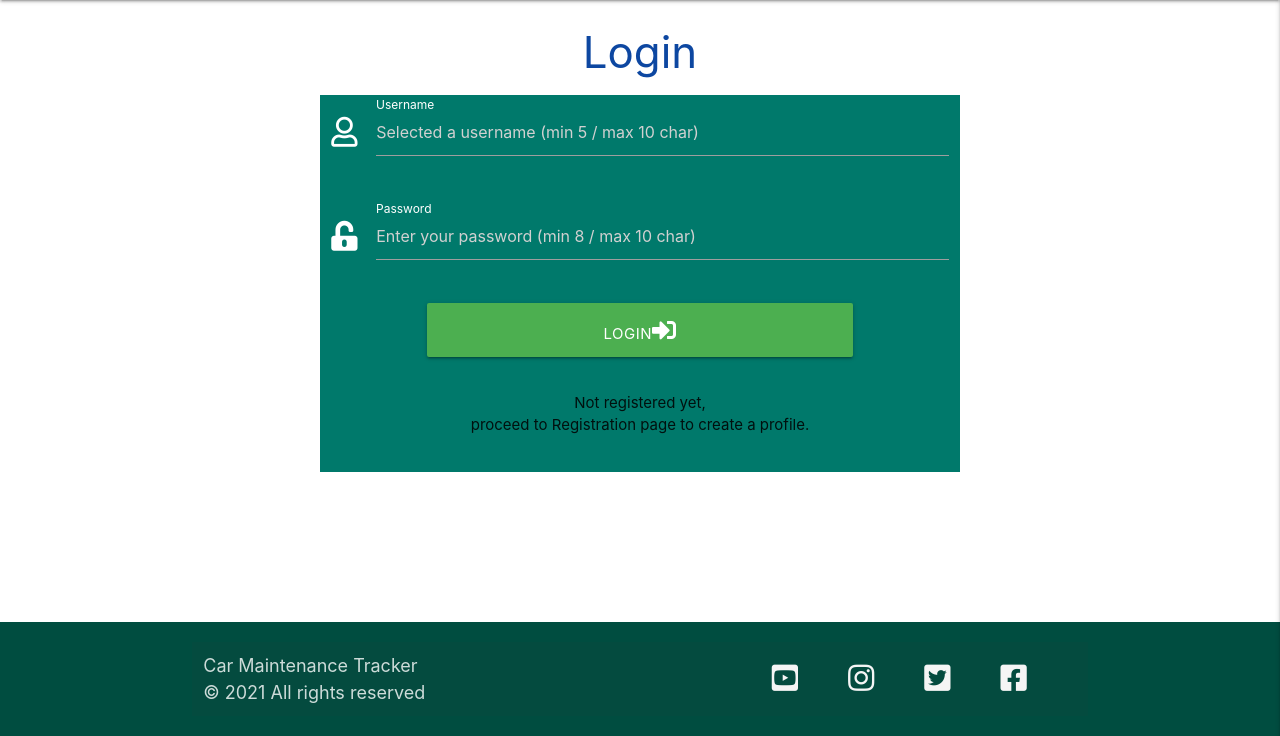
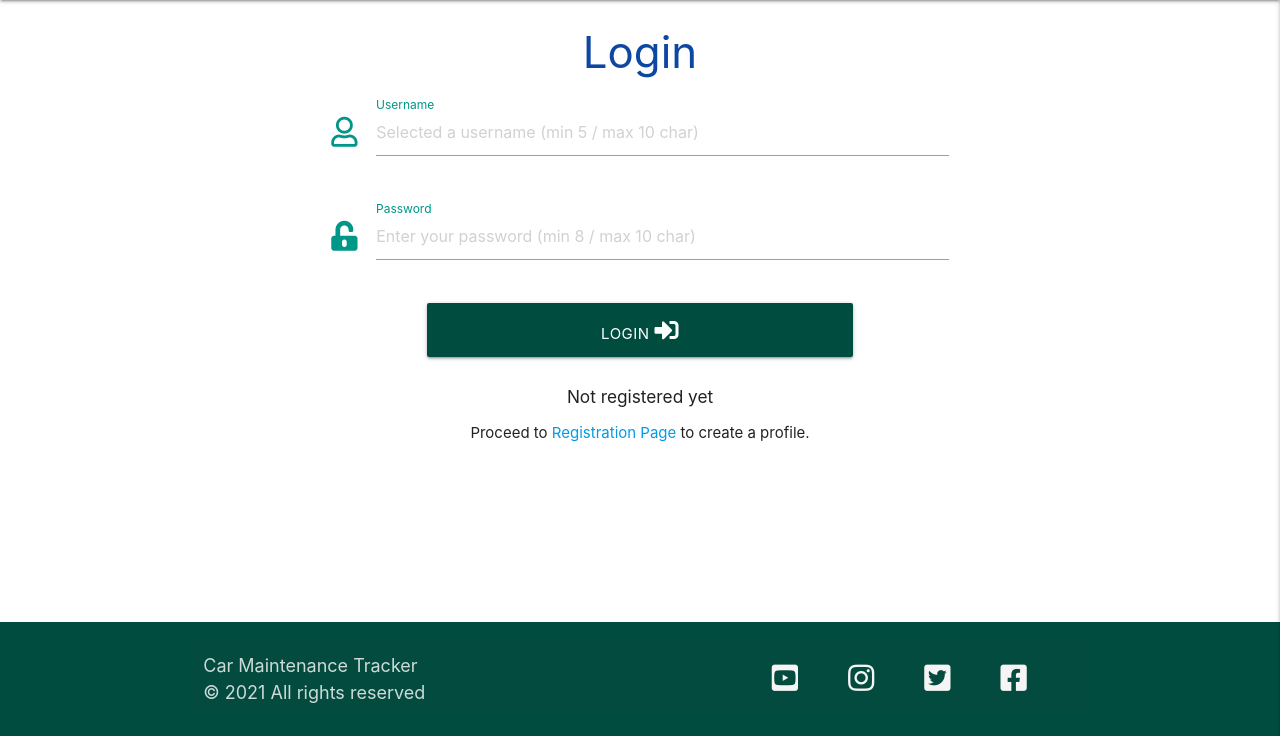
Before and after one commit to 31Amin/car_maintenance_tracker, a Flask app: page / in a window 1280 px wide. Shown: the part 64-800 px from the top of the page. Run offline with Flask 2, Linux system fonts and the light colour scheme; some libraries are stand-ins or nearby versions.

Commit message:
updated login page, to white background, with teal button. added link to registration page for anyone not already registered

```diff
--- a/templates/login.html
+++ b/templates/login.html
@@ -3,35 +3,39 @@
         <h3 class="blue-text text-darken-4 center-align text-shadow">Login</h3>
 
         <div class="row">
-            <form class="col s12 m6 offset-m3 teal darken-2" method="POST" action="{{ url_for('login') }}">
+            <form class="col s12 m6 offset-m3" method="POST" action="{{ url_for('login') }}">
                 <div class="row">
                     <div class="col s12 m12">
                         <div class="input-field">
-                            <i class="far fa-user prefix white-text"></i>
+                            <i class="far fa-user prefix teal-text darken-2"></i>
                             <input placeholder="Selected a username (min 5 / max 10 char)" id="username" name="username" type="text" minlength="5"
-                            maxlength="10" pattern="^[a-zA-Z0-9]{5,15}$" class="validate white-text" required>
-                            <label for="username" class="white-text">Username</label>
+                            maxlength="10" pattern="^[a-zA-Z0-9]{5,15}$" class="validate" required>
+                            <label for="username" class="teal-text darken-2">Username</label>
                         </div>
                     </div>
                 </div>
                 <div class="row">
                     <div class="col s12 m12">
                         <div class="input-field">
-                            <i class="fas fa-unlock-alt prefix white-text"></i>
+                            <i class="fas fa-unlock-alt prefix teal-text darken-2"></i>
                             <input placeholder="Enter your password (min 8 / max 10 char)" id="password" name="password" type="password" minlength="8"
-                            maxlength="15" pattern="^[a-zA-Z0-9]{5,15}$" class="validate white-text" required>
-                            <label for="password" class="white-text">Password</label>
+                            maxlength="15" pattern="^[a-zA-Z0-9]{5,15}$" class="validate" required>
+                            <label for="password" class="teal-text darken-2">Password</label>
                         </div>
                     </div>
                 </div>
                 <div class="row">
-                    <button type="submit" class="col s8 m8 offset-m2 btn-large green">
-                        Login<i class="fas fa-sign-in-alt"></i>
+                    <button type="submit" class="col s8 m8 offset-m2 btn-large teal darken-4">
+                        Login <i class="fas fa-sign-in-alt"></i>
                     </button>
                 </div>
                 <div class="row">
                     <div class="col m12 s12 center-align">
-                        <p>Not registered yet, <br> proceed to Registration page to create a profile.</p>
+                        <h6>Not registered yet</h6>
+                            <p>
+                                 Proceed to <a href="https://8080-coffee-blackbird-1d7wd3fd.ws-eu03.gitpod.io/register">Registration Page</a>
+                                to create a profile.
+                            </p>
                     </div>
                 </div>
             </form>
```
